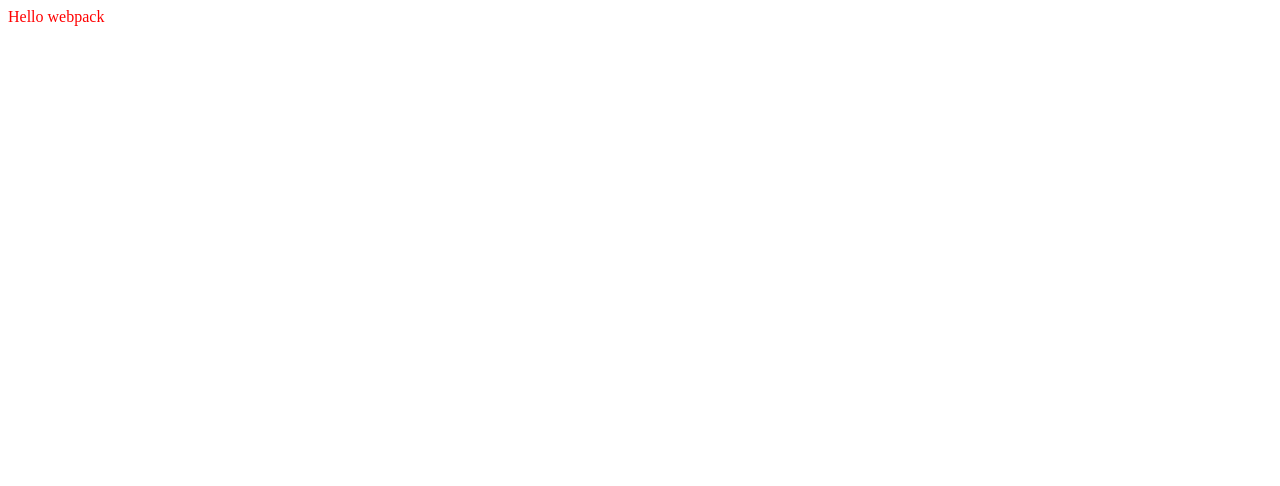
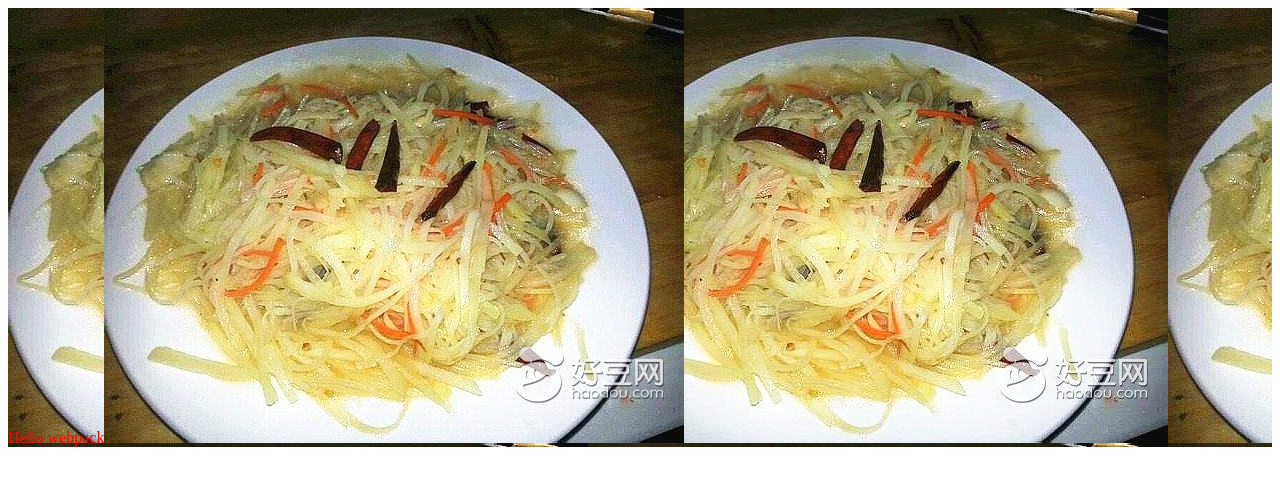
Before and after one commit to lvxiaoweiCHN/webpackJS, a website built with webpack: page dist/index.html in a window 1280 px wide. Built offline with nearby package versions, Linux system fonts and the light colour scheme.

Commit message:
图片处理

```diff
--- a/package.json
+++ b/package.json
@@ -20,6 +20,7 @@
   "homepage": "https://github.com/lvxiaoweiCHN/webpackJS#readme",
   "devDependencies": {
     "css-loader": "^1.0.0",
+    "file-loader": "^1.1.11",
     "style-loader": "^0.21.0",
     "webpack": "^4.16.0",
     "webpack-cli": "^3.0.8"
--- a/src/index.js
+++ b/src/index.js
@@ -1,11 +1,16 @@
 import _ from 'lodash'
 import './style.css'
+import Icon from './potato.jpg'
 function component() {
     var element = document.createElement('div');
 
     // Lodash（目前通过一个 script 脚本引入）对于执行这一行是必需的
     element.innerHTML = _.join(['Hello', 'webpack'], ' ');
-    element.classList.add('hello')
+    element.classList.add('hello');
+
+    let myIcon = new Image()
+    myIcon.src=Icon
+    element.appendChild(myIcon)
 
     return element;
   }
--- a/src/style.css
+++ b/src/style.css
@@ -1 +1,4 @@
-.hello{color: red}
+.hello{
+    color: red;
+    background: url('./potato.jpg');
+}
--- a/webpack.config.js
+++ b/webpack.config.js
@@ -15,7 +15,14 @@ module.exports = {
           'style-loader',
           'css-loader'
         ]
-      }
+      },
+      {  // 处理loader路径的问题
+         test: /\.(png|svg|jpg|gif)$/,
+         use: [
+           'file-loader'
+         ]
+         // 压缩和优化你的图像。查看 image-webpack-loader 和 url-loader，
+       }
     ]
   }
 };
```
Also changed, not shown: dist/5940a06ddf111ac7b80dfce5617bb9ce.jpg (added), dist/bundle.js, dist/main.js (deleted), src/potato.jpg (added), 1 other file.
